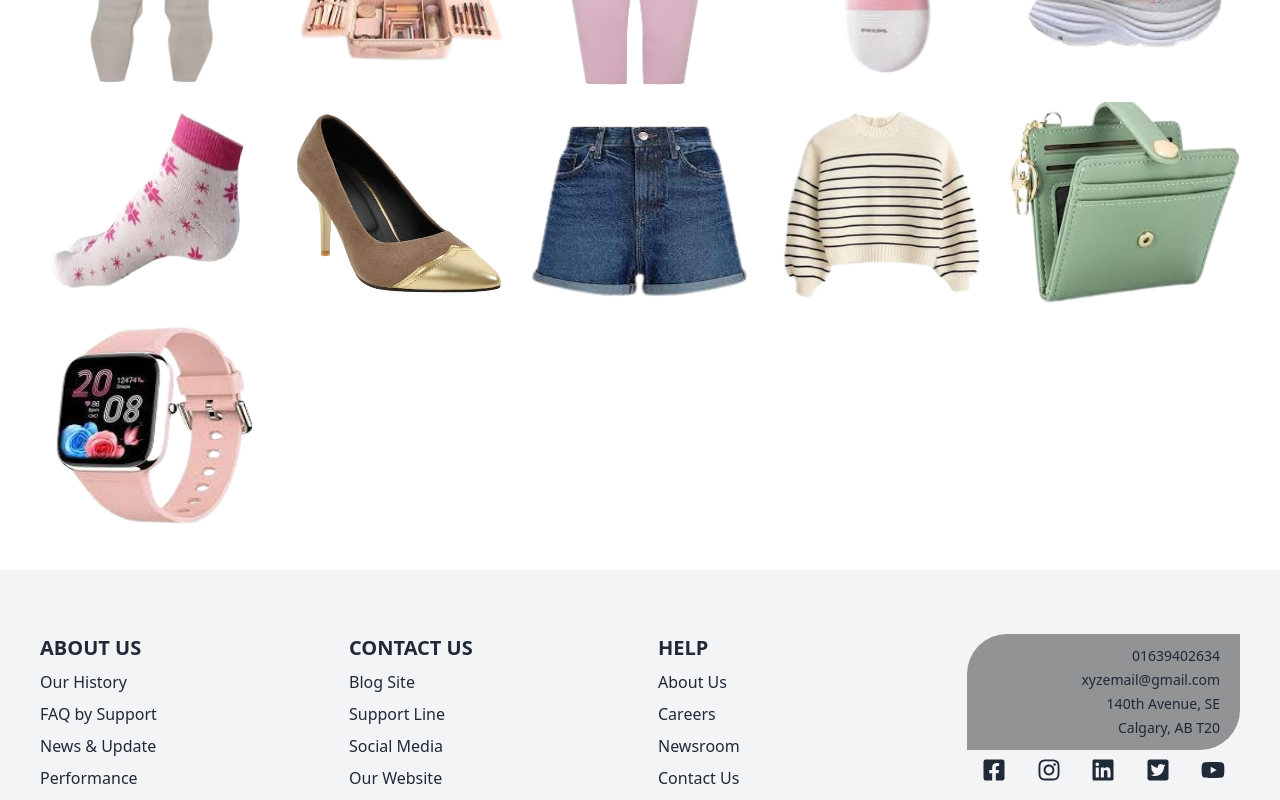
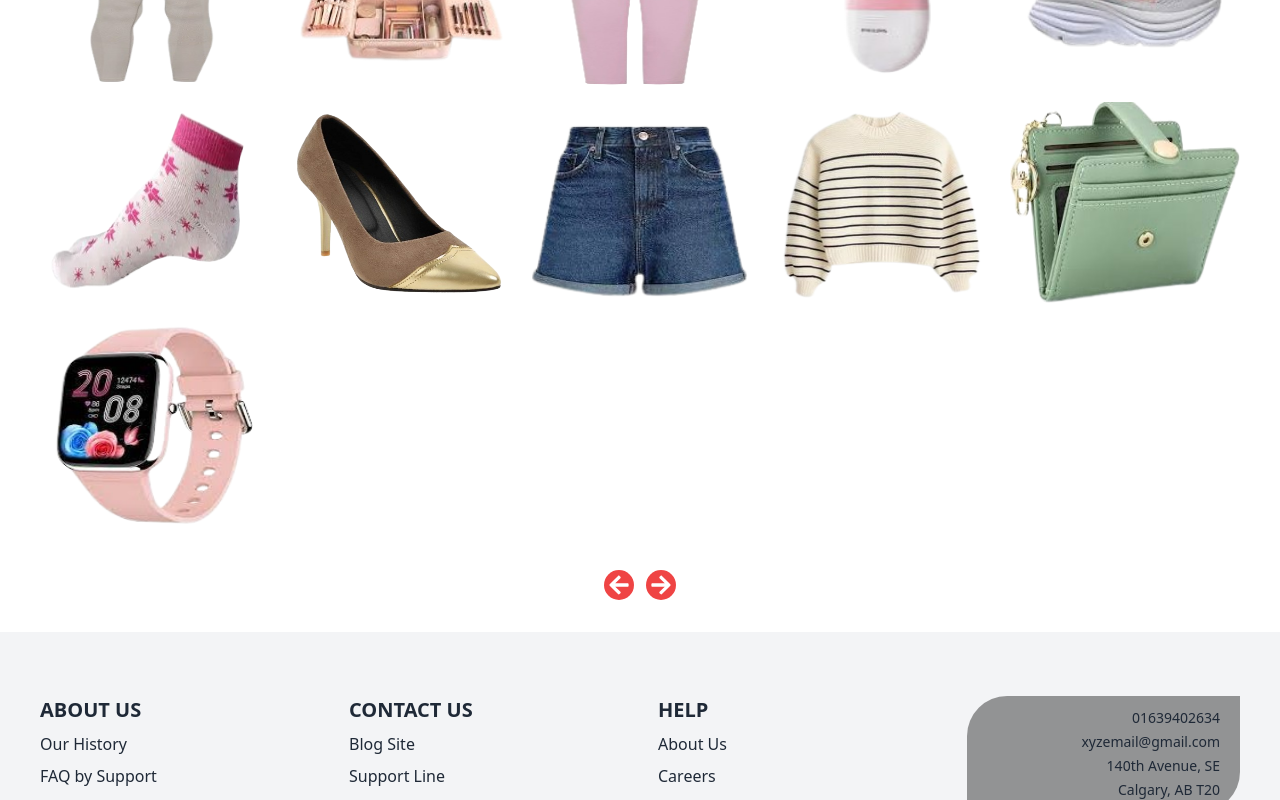
Before and after one commit to sohanwebdevctg/react1-single-page-ecommerce-website, a React (Vite) app: page /shop in a window 1280 px wide. Shown: the part 1894-2694 px from the top of the page. Built offline with nearby package versions, Linux system fonts and the light colour scheme.

Commit message:
adding the button

```diff
--- a/src/Components/ShopCom/AllProducts.jsx
+++ b/src/Components/ShopCom/AllProducts.jsx
@@ -1,6 +1,7 @@
 import { useEffect, useState } from "react";
 import ShopCart from "./ShopCart";
 import Loading from "../../Pages/Loading/Loading";
+import { FaArrowLeft, FaArrowRight } from "react-icons/fa";
 
 
 const AllProducts = () => {
@@ -27,6 +28,7 @@ const AllProducts = () => {
 
   return (
     <>
+      {/* data start */}
       <div className="my-8 xl:my-10">
         {/* content section start */}
         <div className="container mx-auto px-3 sm:px-4 md:px-5 lg:px-7 xl:px-10">
@@ -48,6 +50,13 @@ const AllProducts = () => {
         </div>
         {/* content section end */}
       </div>
+      {/* data end */}
+      {/* button start */}
+      <div className="my-8 flex justify-center items-center gap-3">
+      <FaArrowLeft className="bg-red-500 text-white text-xl xl:text-3xl p-1 rounded-full"/>
+      <FaArrowRight className="bg-red-500 text-white text-xl xl:text-3xl p-1 rounded-full"/>
+      </div>
+      {/* button end */}
     </>
   );
 };
```
